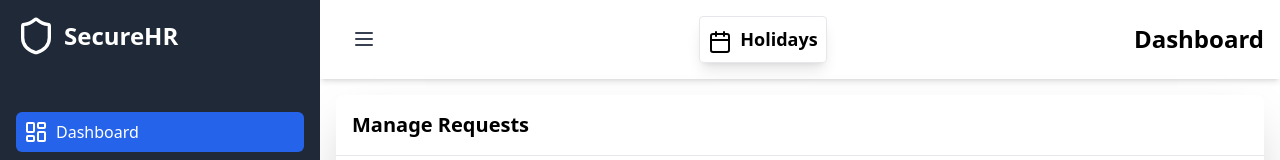
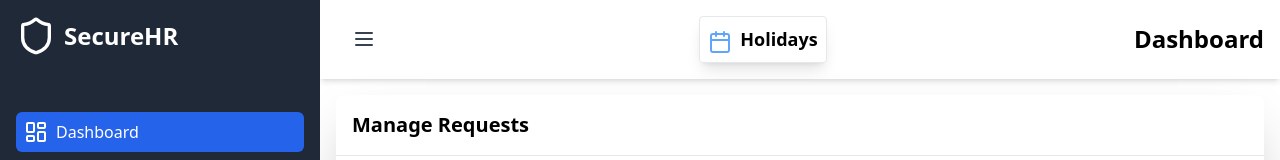
Before and after one commit to Ortiz25/Hrm-frontend-live, a React (Vite) app: page /leave in a window 1280 px wide. Shown: the top 160 px of the page. Built offline with nearby package versions, Linux system fonts and the light colour scheme.

Commit message:
added warnings

```diff
--- a/src/pages/LeaveMgt.jsx
+++ b/src/pages/LeaveMgt.jsx
@@ -210,7 +210,7 @@ const LeaveManagementModule = () => {
             to="/calender"
             className=" border p-2  rounded shadow-lg hover:bg-slate-200"
           >
-            <Calendar className="inline mr-2" />
+            <Calendar className="inline mr-2 text-blue-400" />
             <span className="font-semibold text-lg ">Holidays</span>
           </NavLink>
 
```
